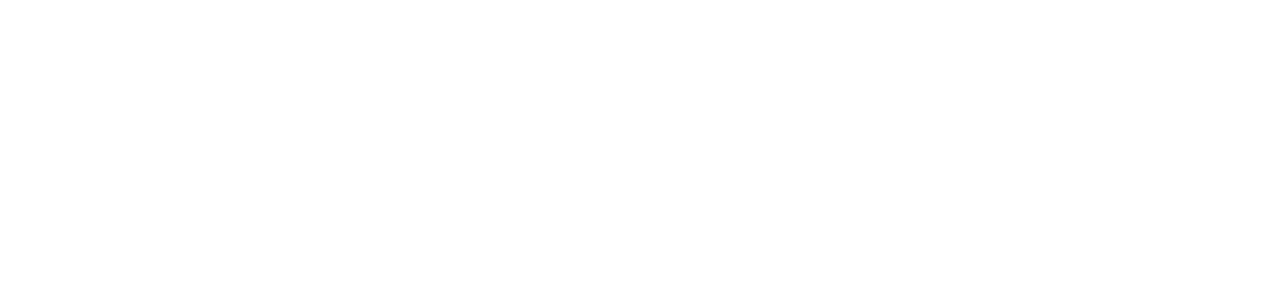
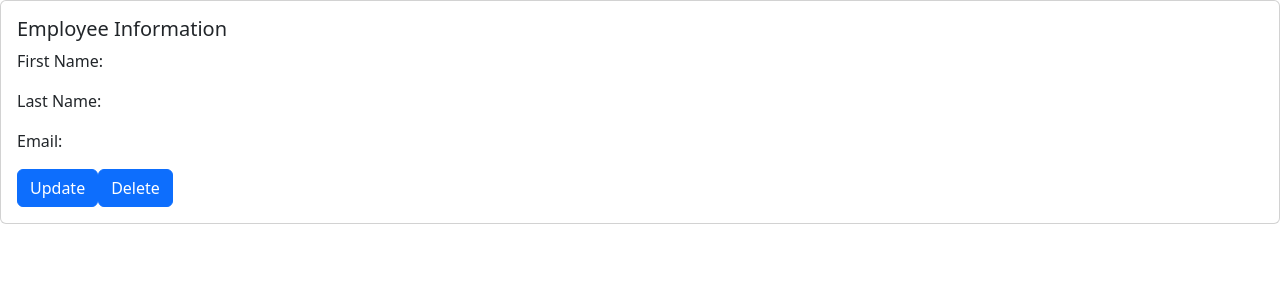
Before and after one commit to njugunaemilly/AngularCRUD, an Angular app: page /employee-details in a window 1280 px wide. Before the commit this address led to /. Shown: the top 300 px of the page. Built offline with nearby package versions, Linux system fonts and the light colour scheme.

Commit message:
Create employee card

```diff
--- a/src/app/app-routing.module.ts
+++ b/src/app/app-routing.module.ts
@@ -1,7 +1,10 @@
 import { NgModule } from '@angular/core';
 import { RouterModule, Routes } from '@angular/router';
+import { EmployeeDetailsComponent } from './employee-details/employee-details.component';
 
-const routes: Routes = [];
+const routes: Routes = [
+  {path: 'employee-details', component:EmployeeDetailsComponent}
+];
 
 @NgModule({
   imports: [RouterModule.forRoot(routes)],
--- a/src/app/app.module.ts
+++ b/src/app/app.module.ts
@@ -3,10 +3,12 @@
 
 import { AppRoutingModule } from './app-routing.module';
 import { AppComponent } from './app.component';
+import { EmployeeDetailsComponent } from './employee-details/employee-details.component';
 
 @NgModule({
   declarations: [
-    AppComponent
+    AppComponent,
+    EmployeeDetailsComponent
   ],
   imports: [
     BrowserModule,
--- /dev/null
+++ b/src/app/employee-details/employee-details.component.html
@@ -0,0 +1,11 @@
+<div class="card">
+    <div class="card-body">
+      <h5 class="card-title">Employee Information</h5>
+      <p class="card-text">First Name: </p>
+      <p class="card-text">Last Name: </p>
+      <p class="card-text">Email: </p>
+
+      <button type="button" class="btn btn-primary">Update</button>
+      <button type="button" class="btn btn-primary">Delete</button>
+    </div>
+  </div>
```
Also changed, not shown: src/app/employee-details/employee-details.component.ts (added, +10 -0 lines), src/app/employee-details/employee-details.component.css (added), 1 other file (tests, documents, lock files or other folders).
